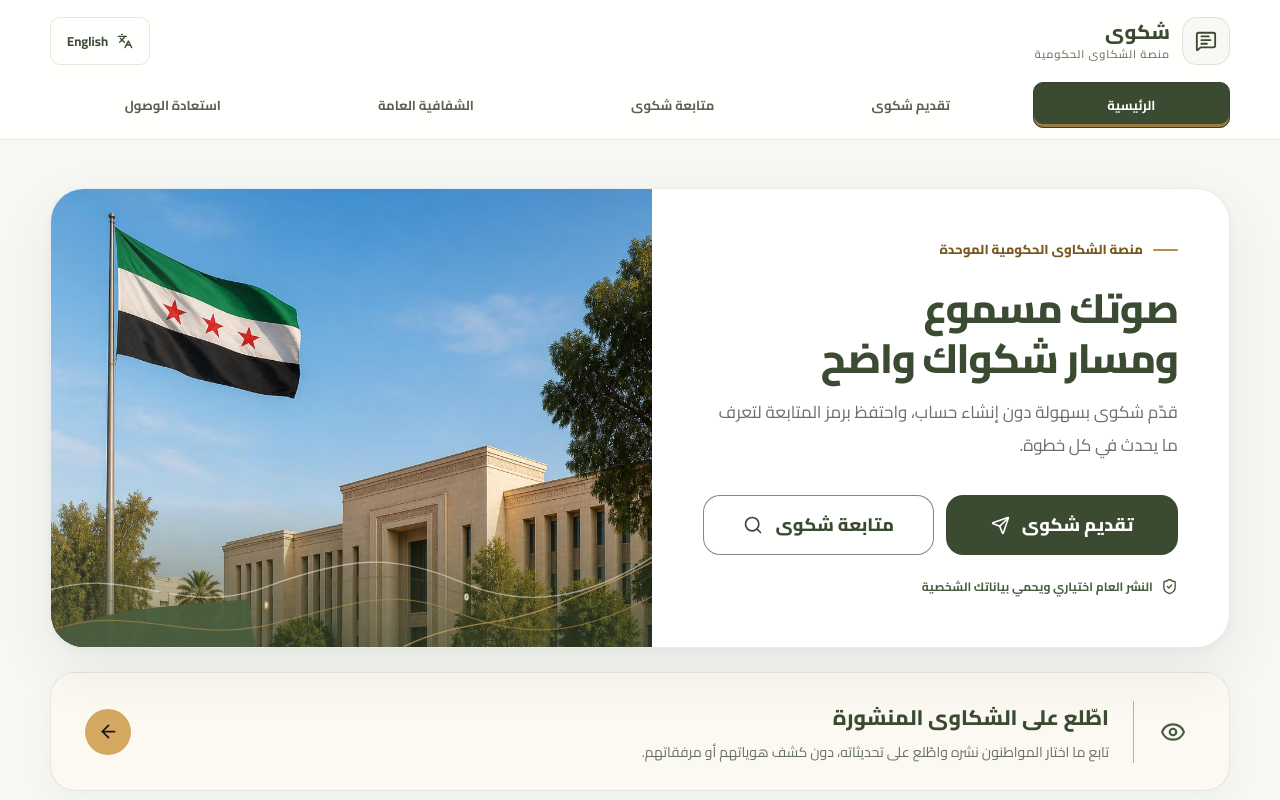
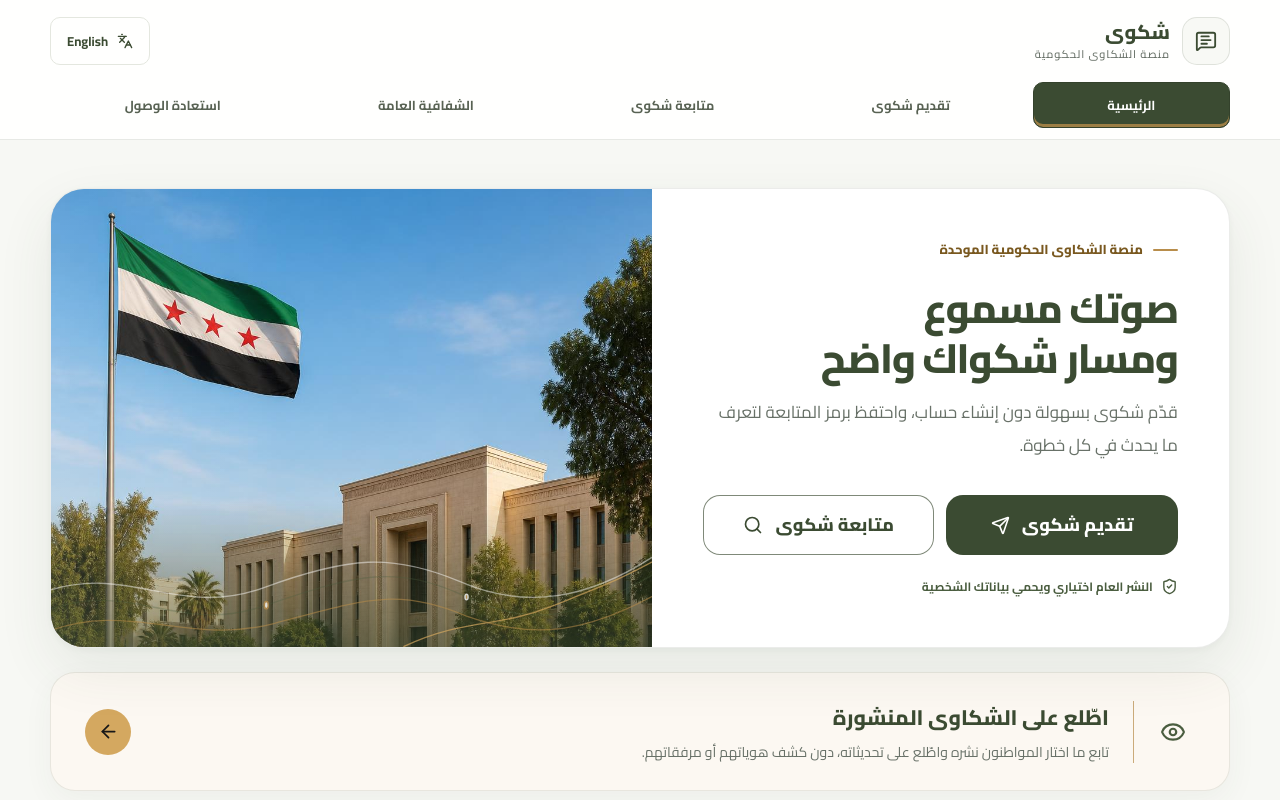
Before and after one commit to AliMoZaitoun/SHAKAWI, a React (Vite) app in the folder frontend/: page / in a window 1280 px wide. Shown: the top 800 px of the page. Built offline with nearby package versions, Linux system fonts and the light colour scheme; no server answers.

Commit message:
Remove fixed hero accent and verify no-art style

```diff
--- a/frontend/src/features/citizen/HomePage.css
+++ b/frontend/src/features/citizen/HomePage.css
@@ -168,18 +168,6 @@
       color-mix(in srgb, var(--brand-card) 10%, transparent),
       transparent 40%
     );
-}
-
-.citizen-visual-accent {
-  position: absolute;
-  inset-inline-end: -55px;
-  inset-block-end: -45px;
-  width: 43%;
-  height: 82px;
-  background: var(--brand-primary);
-  border-radius: 70% 0 0;
-  transform: rotate(-5deg);
-  opacity: 0.94;
 }
 
 .citizen-transparency-link {
--- a/frontend/src/features/citizen/HomePage.tsx
+++ b/frontend/src/features/citizen/HomePage.tsx
@@ -59,7 +59,6 @@ export function HomePage() {
             fetchPriority="high"
           />
           <div className="citizen-image-wash" aria-hidden="true" />
-          <span className="citizen-visual-accent" aria-hidden="true" />
           <HeroDecoration style={heroArtStyle} />
         </div>
       </section>
```
Also changed, not shown: 1 other file (tests, documents, lock files or other folders).
